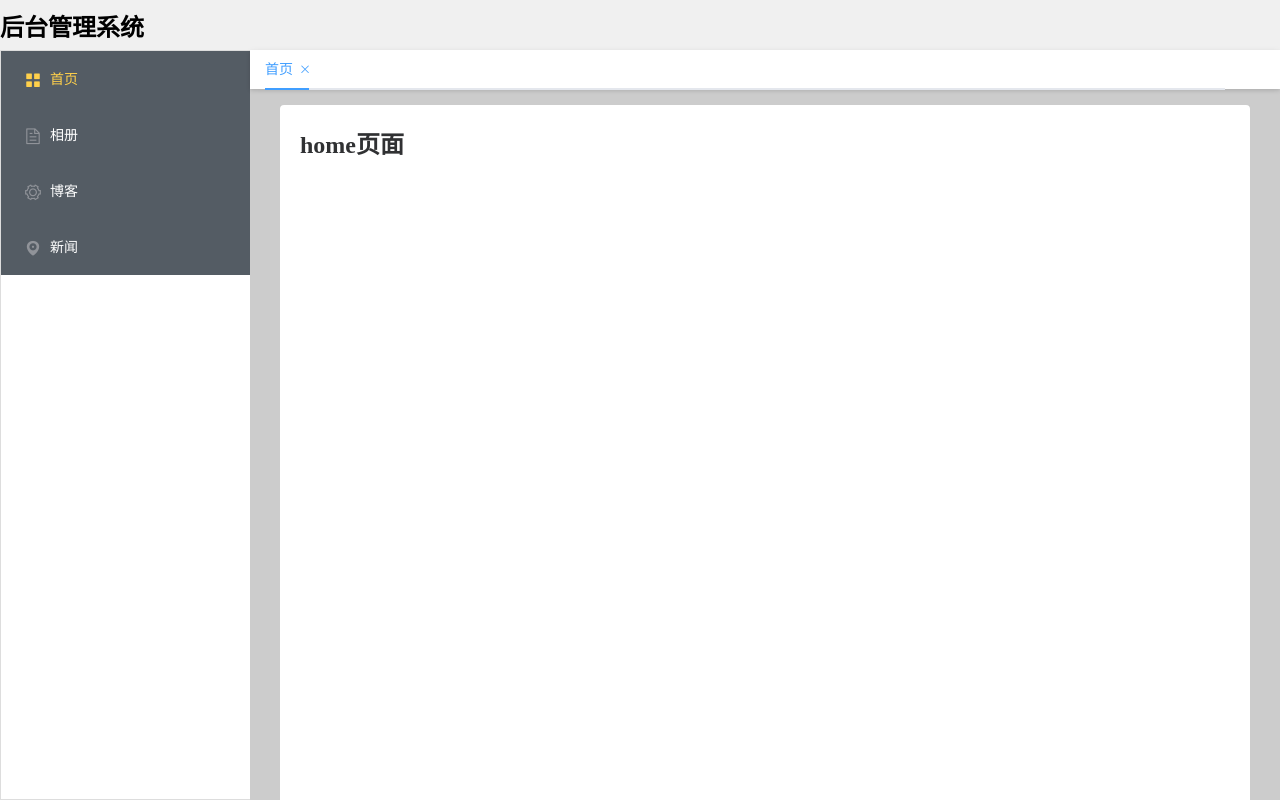
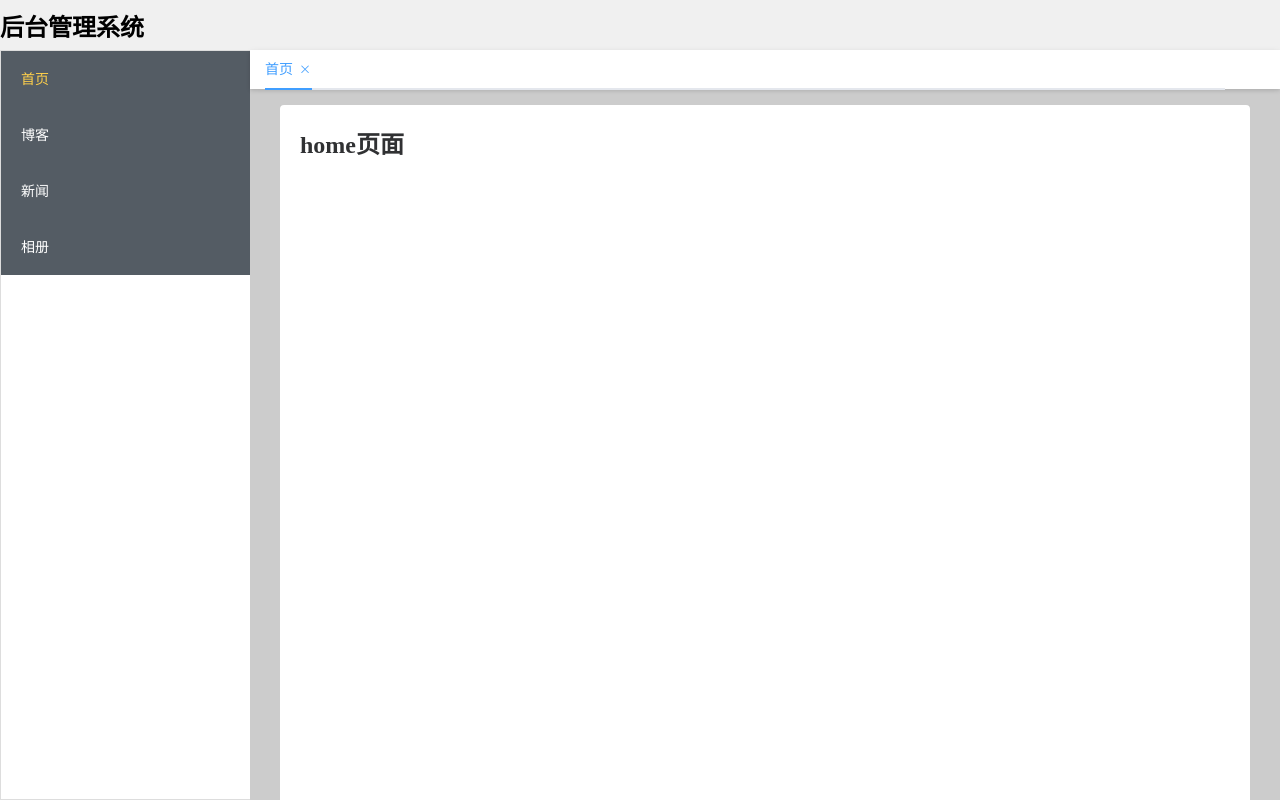
Before and after one commit to wss-ttt/nav_router, a Vue app: page /#/home in a window 1280 px wide. Built offline with nearby package versions, Linux system fonts and the light colour scheme.

Commit message:
更新：使用遍历路由表里的数据动态创建菜单

```diff
--- a/src/views/main.vue
+++ b/src/views/main.vue
@@ -8,11 +8,20 @@
 				active-text-color="#ffd04b"
 				:default-active="this.$route.path"
 				router>
-				<el-menu-item v-for="(item,index) in items"
+				<!--循环的是items中的数据-->
+				<!--<el-menu-item v-for="(item,index) in items"
 					:index="item.index"
 					:key="item.index">
 					<i :class="item.icon"></i>
 					<span>{{item.title}}</span>
+				</el-menu-item>-->
+				<!--循环路由表中的数据-->
+				<el-menu-item v-for="(item,index) in $router.options.routes[1].children"
+					:index="item.path"
+					:key="item.path">
+					<!--因为我的路由表里面有icon 所以这里就不设置icon了-->
+					<!--<i :class="item.icon"></i>-->
+					<span>{{item.meta.title}}</span>
 				</el-menu-item>
 			</el-menu>
 		</div>
@@ -67,6 +76,8 @@
 		mounted(){
 			console.log('刷新页面会执行这个代码吗');
 			this.initTab();
+			// 打印输出路由表里面的数据
+			// console.log(this.$router.options.routes[1].children);
 		},
 		methods:{
 			// 监听路由的变化
```
